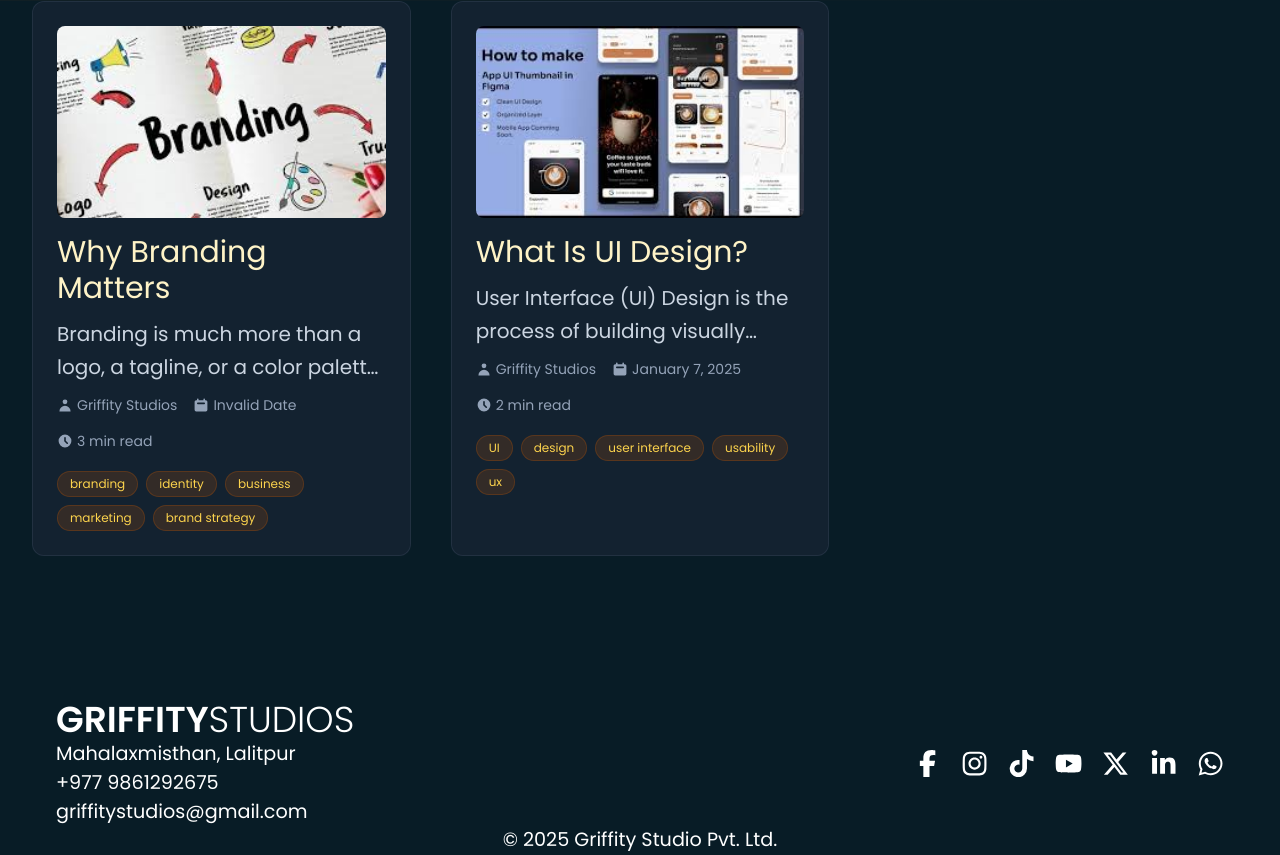
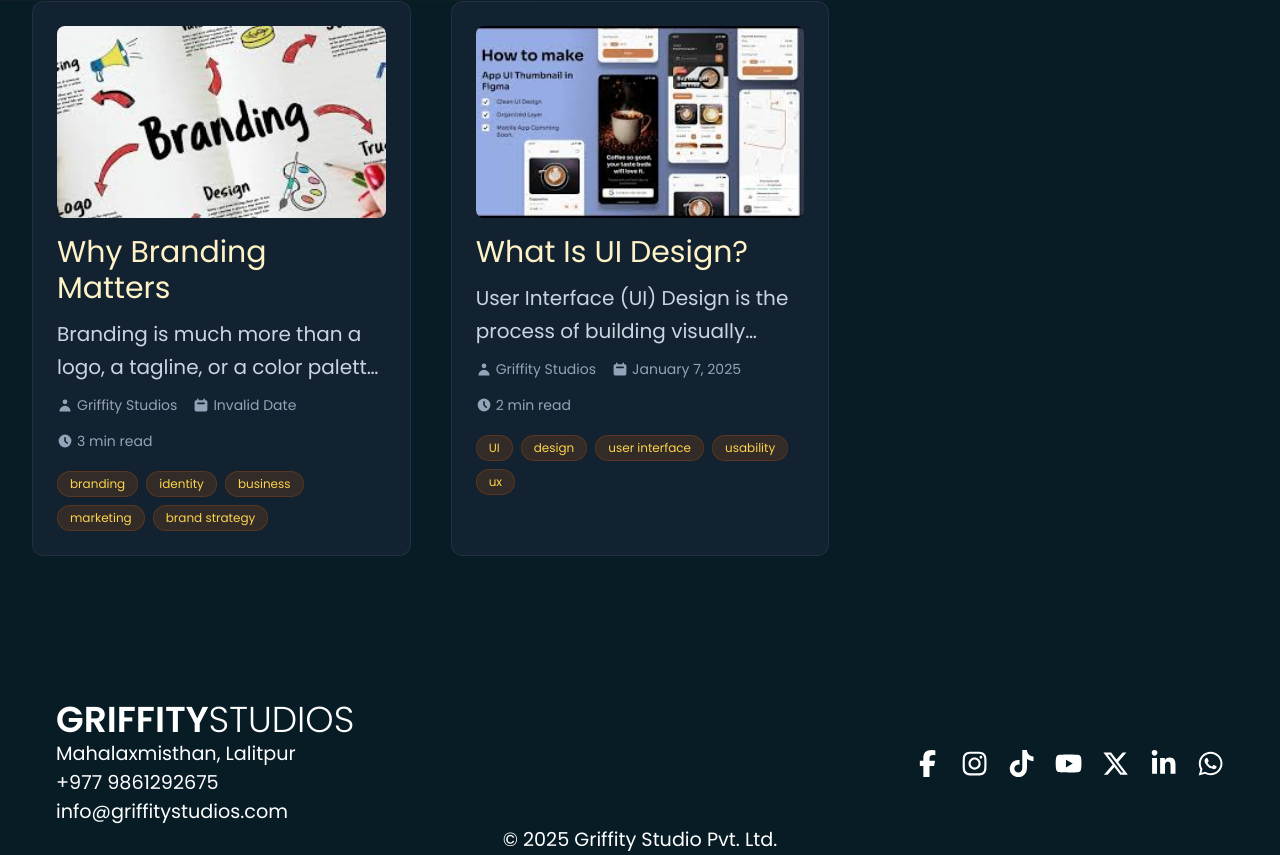
Before and after one commit to Griffitystudios/website-griffity, a Next.js app: page /blogs in a window 1280 px wide. Shown: the part 615-1470 px from the top of the page. Built offline with nearby package versions, Linux system fonts and the light colour scheme.

Commit message:
mailfixed

```diff
--- a/components/footer.tsx
+++ b/components/footer.tsx
@@ -75,7 +75,7 @@ const Footer = () => {
             href="mailto:griffitystudios@gmail.com"
             className="text-[1.2rem] hover:text-primary transition block"
           >
-            griffitystudios@gmail.com
+            info@griffitystudios.com
           </a>
         </address>
 
```
